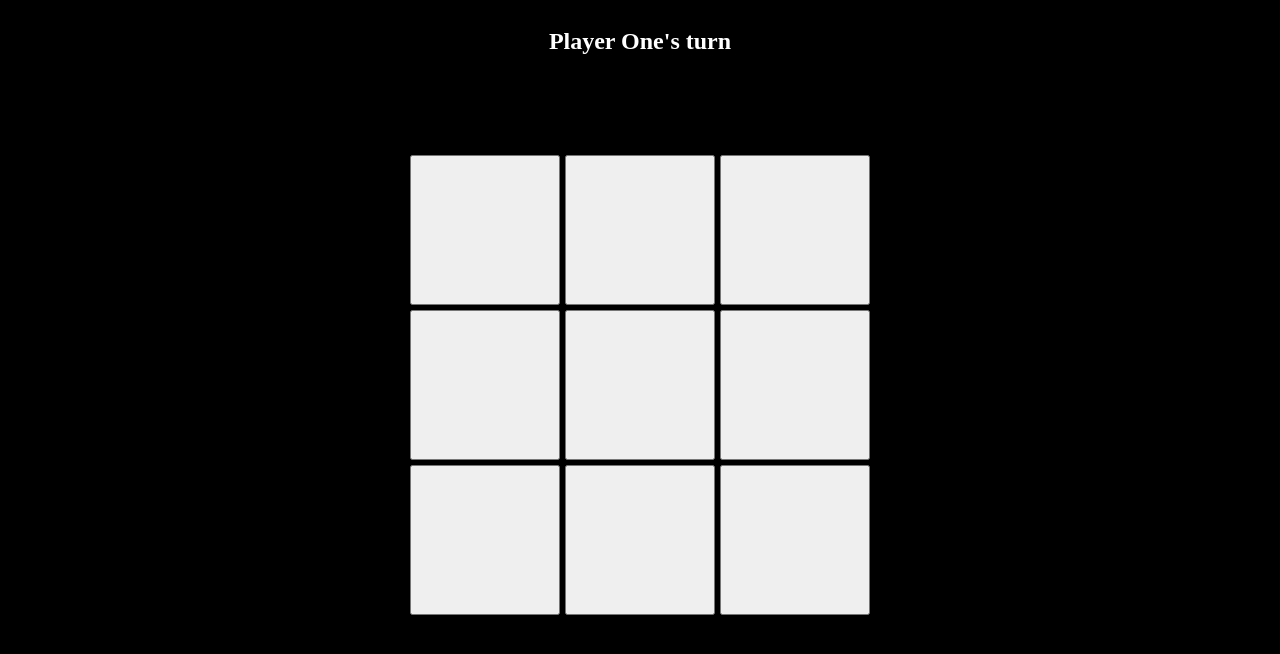
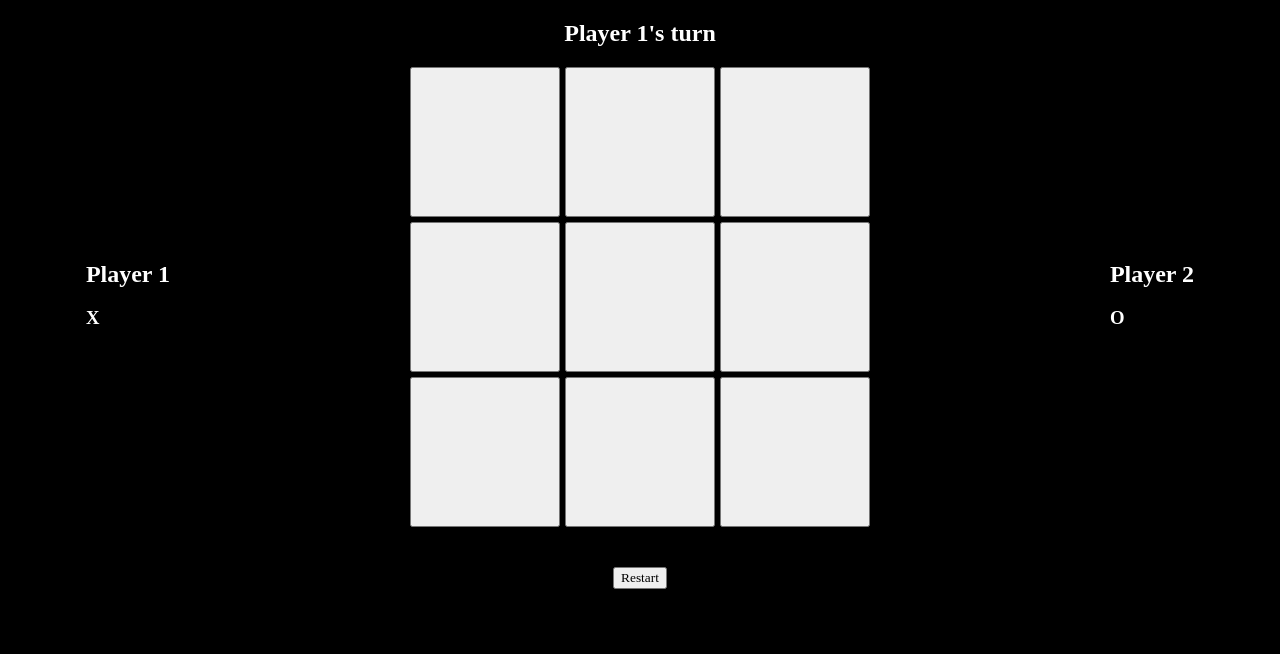
Before and after one commit to creativeact/odin-tictactoe, a plain HTML site: page index.html in a window 1280 px wide. Drawn offline with Linux system fonts and the light colour scheme; a web font is replaced by a local one.

Commit message:
Restart button functionality
Add restart button that resets the game and board upon clicking

```diff
--- a/index.html
+++ b/index.html
@@ -11,10 +11,21 @@
     <title>Odin Tic Tac Toe</title>
 </head>
 <body>
-    <div class="container">
-        <h2 class="turn"></h2>
-        <div class="board"></div>
-        <h2 class="announcement"></h2>
+    <div class="main">
+        <div class="player">
+            <h2>Player 1</h2>
+            <h3>X</h3>
+        </div>
+        <div class="board-container">
+            <h2 class="turn"></h2>
+            <div class="board"></div>
+            <h2 class="announcement"></h2>
+            <button class="restart">Restart</button>
+        </div>
+        <div class="player">
+            <h2>Player 2</h2>
+            <h3>O</h3>
+        </div>
     </div>
 </body>
 </html>
--- a/main.js
+++ b/main.js
@@ -57,7 +57,7 @@ function Cell() {
 }
 
 // Control flow of the game
-function GameController(playerOneName = "Player One", playerTwoName = " Player Two") {
+function GameController(playerOneName = "Player 1", playerTwoName = " Player 2") {
 
     const board = Gameboard();
 
@@ -124,7 +124,7 @@ function GameController(playerOneName = "Player One", playerTwoName = " Player T
 
     const playRound = (row,column) => {
 
-        // First check to see if valid cell was picked (markCell returns 1 for failure)
+        // Check to see if valid cell was picked before proceeding (markCell returns 1 for failure)
         if (board.markCell(row, column, getActivePlayer().token) === 1) {
             return;
         }
@@ -155,6 +155,7 @@ function DisplayController() {
     const game = GameController();
     const playerTurnDiv = document.querySelector('.turn');
     const boardDiv = document.querySelector('.board');
+    const restart = document.querySelector('.restart');
 
     const updateDisplay = () => {
         // Clear display
@@ -182,9 +183,11 @@ function DisplayController() {
                 boardDiv.appendChild(cellButton);
             })
         })
+
+        // Set color of the cell font depending on the player's token
     }
 
-    // Add event listener
+    // Board click handler function to update display after a cell is clicked
     function clickHandlerBoard(e) {
         const clickedCell = e.target;
 
@@ -200,8 +203,15 @@ function DisplayController() {
     }
     boardDiv.addEventListener('click', clickHandlerBoard);
 
+    // Restart button event listener
+    restart.addEventListener('click', () => {
+        GameController(playerOneName = "Player 1", playerTwoName = " Player 2");
+        DisplayController();
+        announcement.textContent = "";
+    });
+
     // Initial render
-    updateDisplay();
+     updateDisplay();
 }
 
 DisplayController();
--- a/style.css
+++ b/style.css
@@ -4,9 +4,23 @@
 
 body {
     background-color: black;
+    max-height: 100vh;
+    padding: 0px;
+    margin: 0px;
 }
 
-.container {
+h2, h3 {
+    color: white;
+}
+
+.main {
+    display: grid;
+    grid-template-columns: 1fr 3fr 1fr;
+    align-items: center;
+    justify-items: center;
+}
+
+.board-container {
     display: flex;
     flex-direction: column;
     align-items: center;
@@ -20,15 +34,14 @@ body {
     gap: 5px;
 }
 
-h2 {
-    color: white;
-}
-
 .cell {
-    cursor: pointer;
     font-size: 2rem;
 }
 
-.turn {
-    margin-bottom: 100px;
+button {
+    cursor: pointer;
 }
+
+.announcement {
+    margin-bottom: 20px;
+}
```
